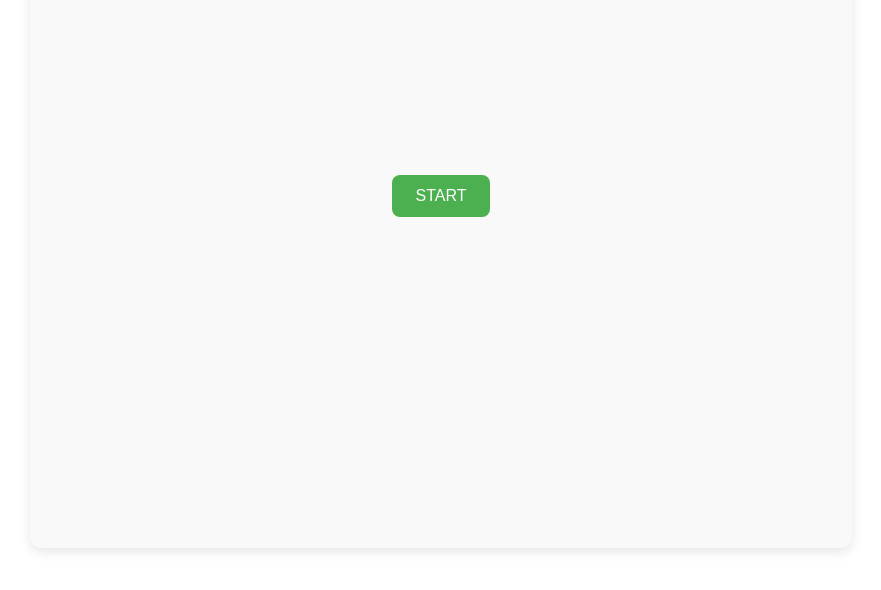
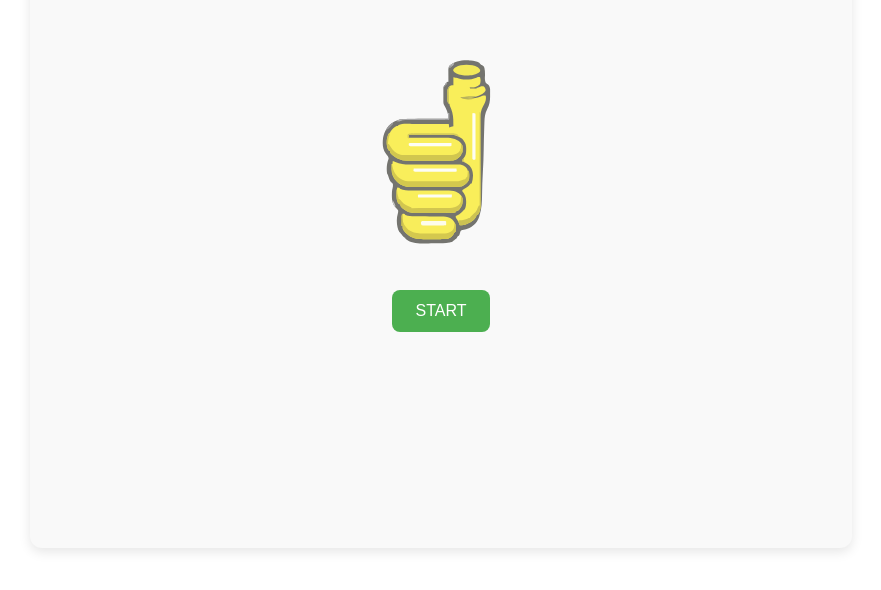
Before and after one commit to kdt-ful-class-three-group/updown, a React (Vite) app in the folder updown/client/: page / in a window 1280 px wide. Shown: the part 164-754 px from the top of the page, without its empty margins (199-1080 px from the left). Built offline with nearby package versions, Linux system fonts and the light colour scheme.

Commit message:
이미지 삽입

```diff
--- a/updown/client/src/App.css
+++ b/updown/client/src/App.css
@@ -231,7 +231,22 @@
   padding: 8px;
   text-align: center;
 }
-
+//StartPage 이미지 조정
 .ranking-table tbody tr:hover {
   background-color: #f0f0f0;
 }
+
+.start-page-container {
+  display: flex;
+  flex-direction: column;
+  align-items: center;
+  justify-content: center;
+  height: 50vh;
+  background-color: #f9f9f9;
+}
+
+.start-logo {
+  width: 200px;
+  height: auto;
+  margin-bottom: 30px; /* 버튼과 간격 */
+}
--- a/updown/client/src/pages/LoginPage.jsx
+++ b/updown/client/src/pages/LoginPage.jsx
@@ -1,10 +1,9 @@
-import React, { useState, useEffect } from "react"
-import { useLogin } from "../components/Auth/Login"
-import { useNavigate } from "react-router-dom"
-import { Button } from "../components/Button"
+import React, { useState, useEffect } from "react";
+import { useLogin } from "../components/Auth/Login";
+import { useNavigate } from "react-router-dom";
+import { Button } from "../components/Button";
 
 export const LoginPage = () => {
-
   const navigate = useNavigate();
   const [id, setId] = useState("");
   const [password, setPassword] = useState("");
@@ -15,19 +14,17 @@ export const LoginPage = () => {
     const userId = sessionStorage.getItem("id");
 
     if (userId) {
-
       navigate("/mode");
-
     }
   }, [navigate]);
 
   const onClickBtn = () => {
+    login(id, password, setId, setPassword);
+  };
 
-    login(id, password, setId, setPassword);
-
-  }
-
-    return <>
+  return (
+    <>
+      <img src="/vite.svg" className="start-logo" />
       <h1>로그인</h1>
       <div className="login-form">
         <input
@@ -53,9 +50,12 @@ export const LoginPage = () => {
           <Button
             className="all-btn"
             btnName={"회원가입"}
-          onClick={() => { navigate('/signup') }}
+            onClick={() => {
+              navigate("/signup");
+            }}
           />
         </div>
       </div>
     </>
-  }
+  );
+};
--- a/updown/client/src/pages/ModePage.jsx
+++ b/updown/client/src/pages/ModePage.jsx
@@ -5,19 +5,32 @@ import { Div } from "../components/Tag";
 
 //* ModePage 컴포넌트 - 모드 선택 페이지
 //* EASY, NORMAL, HARD 모드 선택 후 각 페이지로 이동
- export function ModePage() {
+export function ModePage() {
   // useNavigate 훅을 사용하여 페이지 이동
-   const navigate = useNavigate();
+  const navigate = useNavigate();
   return (
     <Div className="main-content">
-      <Div >
-      <h1>모드선택</h1>
+      <Div>
+        <img src="/vite.svg" className="start-logo" />
+        <h1>모드선택</h1>
       </Div>
       <Div>
-        <Button className="all-btn easy" btnName={'EASY'} onClick={() => navigate('/easy')}/>
-        <Button className="all-btn normal" btnName={'NORMAL'} onClick={() => navigate('/normal')}/>
-        <Button className="all-btn hard" btnName={'HARD'} onClick={() => navigate('/hard')}/>
+        <Button
+          className="all-btn easy"
+          btnName={"EASY"}
+          onClick={() => navigate("/easy")}
+        />
+        <Button
+          className="all-btn normal"
+          btnName={"NORMAL"}
+          onClick={() => navigate("/normal")}
+        />
+        <Button
+          className="all-btn hard"
+          btnName={"HARD"}
+          onClick={() => navigate("/hard")}
+        />
       </Div>
     </Div>
-  )
+  );
 }
--- a/updown/client/src/pages/StartPage.jsx
+++ b/updown/client/src/pages/StartPage.jsx
@@ -1,8 +1,8 @@
 // src/pages/StartPage.jsx
 import React from "react";
 import { useNavigate } from "react-router-dom";
-import { Div } from "../components/Tag"
-import { Button } from "../components/Button"
+import { Div } from "../components/Tag";
+import { Button } from "../components/Button";
 
 //* StartPage 컴포넌트 - 시작 페이지
 //* 버튼 클릭 시 모드 선택 페이지로 이동
@@ -11,8 +11,13 @@ export function StartPage() {
   const navigate = useNavigate();
 
   return (
-    <Div>
-      <Button className="all-btn" btnName={'START'} onClick={() => navigate('/login')}/>
+    <Div className="start-page-container">
+      <img src="/vite.svg" className="start-logo" />
+      <Button
+        className="all-btn"
+        btnName={"START"}
+        onClick={() => navigate("/login")}
+      />
     </Div>
   );
 }
```
Lines whose indentation alone changed are shown as unchanged.
